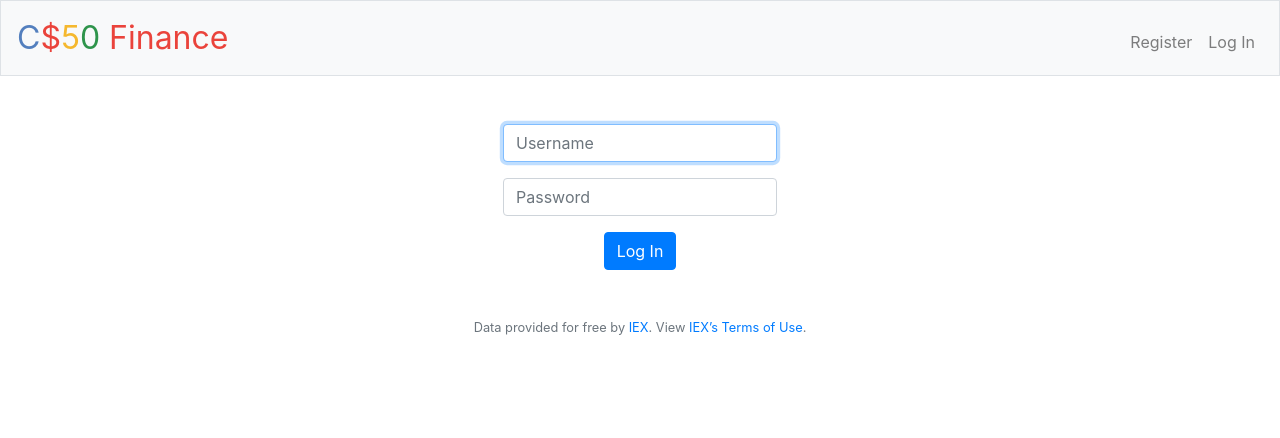
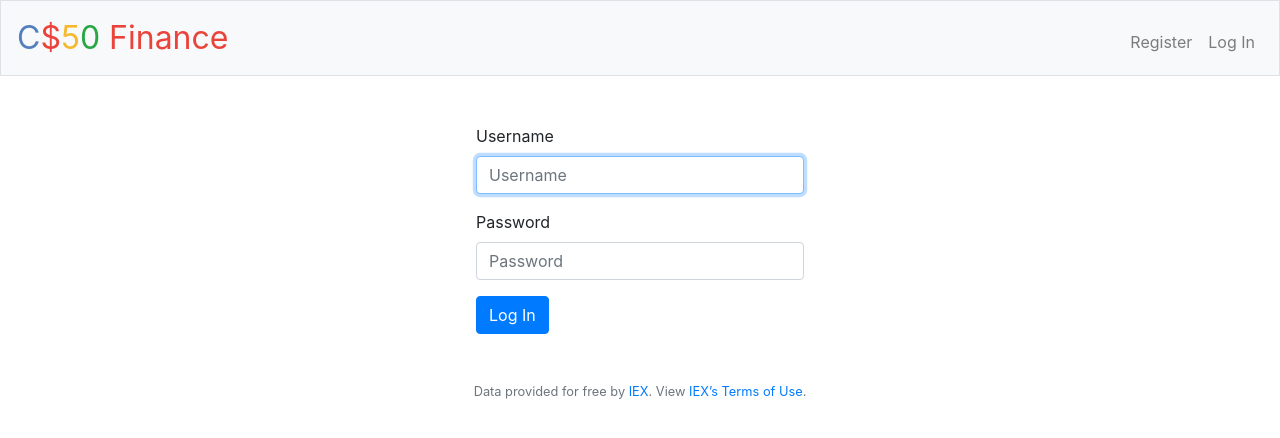
Before and after one commit to jlouiss/CS50, a Flask app: page /login in a window 1280 px wide. Shown: the top 438 px of the page. Run offline with Flask 2, Linux system fonts and the light colour scheme; some libraries are stand-ins or nearby versions.

Commit message:
Update login styles

```diff
--- a/finance/static/styles.css
+++ b/finance/static/styles.css
@@ -1,3 +1,10 @@
+:root {
+    --blue: #537fbe;
+    --red: #ea433b;
+    --yellow: #f5b82e;
+    --green; #2e944b;
+}
+
 nav .navbar-brand
 {
     /* size for brand */
@@ -7,37 +14,19 @@ nav .navbar-brand
 /* colors for brand */
 nav .navbar-brand .blue
 {
-    color: #537fbe;
+    color: var(--blue);
 }
 nav .navbar-brand .red
 {
-    color: #ea433b;
+    color: var(--red);
 }
 nav .navbar-brand .yellow
 {
-    color: #f5b82e;
+    color: var(--yellow);
 }
 nav .navbar-brand .green
 {
-    color: #2e944b;
-}
-
-main .form-control
-{
-    /* center form controls */
-    display: inline-block;
-
-    /* override Bootstrap's 100% width for form controls */
-    width: auto;
-}
-
-main
-{
-    /* scroll horizontally as needed */
-    overflow-x: auto;
-
-    /* center contents */
-    text-align: center;
+    color: var(--green);
 }
 
 main img
--- a/finance/templates/login.html
+++ b/finance/templates/login.html
@@ -5,13 +5,35 @@
 {% endblock %}
 
 {% block main %}
+
+<div class="row">
+    <div class="col-sm"></div>
+
+    <div class="col-sm">
         <form action="/login" method="post">
             <div class="form-group">
-            <input autocomplete="off" autofocus class="form-control" name="username" placeholder="Username" type="text">
+                <label for="username">Username</label>
+                <input autocomplete="off"
+                       autofocus
+                       class="form-control"
+                       name="username"
+                       placeholder="Username"
+                       required
+                       type="text">
             </div>
             <div class="form-group">
-            <input class="form-control" name="password" placeholder="Password" type="password">
+                <label for="password">Password</label>
+                <input class="form-control"
+                       name="password"
+                       placeholder="Password"
+                       required
+                       type="password">
             </div>
             <button class="btn btn-primary" type="submit">Log In</button>
         </form>
+    </div>
+
+    <div class="col-sm"></div>
+</div>
+
 {% endblock %}
```
Lines whose indentation alone changed are shown as unchanged.
